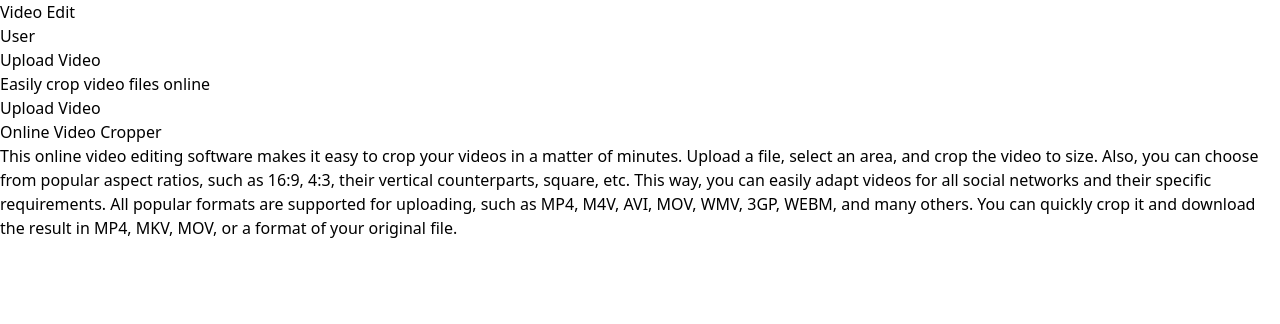
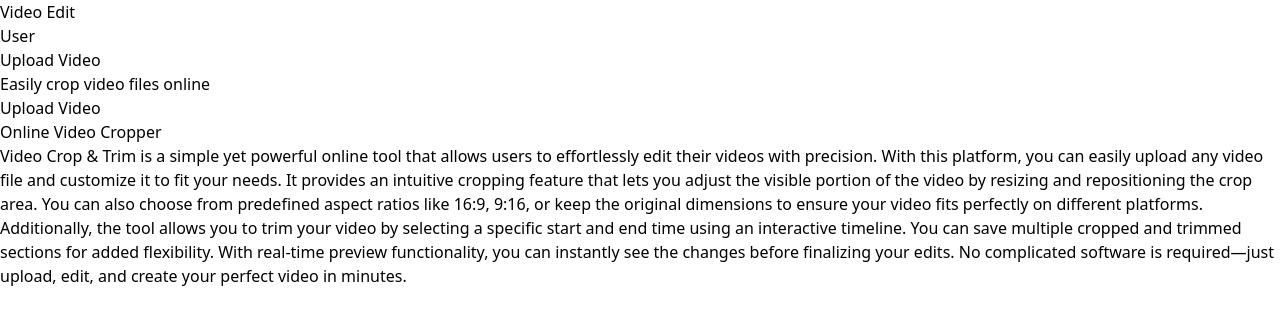
Before and after one commit to Sparsh-Jain-531/Video-Editor, a React (Vite) app: page / in a window 1280 px wide. Shown: the top 324 px of the page. Built offline with nearby package versions, Linux system fonts and the light colour scheme.

Commit message:
Update VideoInfo description and streamline VideoUpload component logic

```diff
--- a/src/components/VideoInfo.jsx
+++ b/src/components/VideoInfo.jsx
@@ -6,15 +6,7 @@ const VideoInfo = () => {
       <div className="w-[50%]">
         <div className="font-bold text-2xl">Online Video Cropper</div>
         <p className="mt-4">
-          This online video editing software makes it easy to crop your videos
-          in a matter of minutes. Upload a file, select an area, and crop the
-          video to size. Also, you can choose from popular aspect ratios, such
-          as 16:9, 4:3, their vertical counterparts, square, etc. This way, you
-          can easily adapt videos for all social networks and their specific
-          requirements. All popular formats are supported for uploading, such as
-          MP4, M4V, AVI, MOV, WMV, 3GP, WEBM, and many others. You can quickly
-          crop it and download the result in MP4, MKV, MOV, or a format of your
-          original file.
+        Video Crop & Trim is a simple yet powerful online tool that allows users to effortlessly edit their videos with precision. With this platform, you can easily upload any video file and customize it to fit your needs. It provides an intuitive cropping feature that lets you adjust the visible portion of the video by resizing and repositioning the crop area. You can also choose from predefined aspect ratios like 16:9, 9:16, or keep the original dimensions to ensure your video fits perfectly on different platforms. Additionally, the tool allows you to trim your video by selecting a specific start and end time using an interactive timeline. You can save multiple cropped and trimmed sections for added flexibility. With real-time preview functionality, you can instantly see the changes before finalizing your edits. No complicated software is required—just upload, edit, and create your perfect video in minutes.
         </p>
       </div>
     </div>
--- a/src/components/VideoUpload.jsx
+++ b/src/components/VideoUpload.jsx
@@ -17,20 +17,12 @@ const VideoUpload = ({ onVideoUpload }) => {
   const [timeRange, setTimeRange] = useState([0, duration]);
   const [isPlaying, setIsPlaying] = useState(false);
   const [selectedSections, setSelectedSections] = useState([]);
+  const [manualStart, setManualStart] = useState(0);
+  const [manualEnd, setManualEnd] = useState(0);
   const playerRef = useRef(null);
 
-  const [manualStart, setManualStart] = useState(0);
-  const [manualEnd, setManualEnd] = useState(0);
-  const [manualX, setManualX] = useState(0);
-  const [manualY, setManualY] = useState(0);
-
-  // Function to update crop area manually
-  const handleManualChange = (key, value) => {
-    setCrop((prev) => ({
-      ...prev,
-      [key]: value,
-    }));
-  };
+  const VIDEO_WIDTH = 800;
+  const VIDEO_HEIGHT = 430;
 
   // Function to handle ratio selection
   const handleRatioChange = (event) => {
@@ -56,9 +48,6 @@ const VideoUpload = ({ onVideoUpload }) => {
     });
   };
 
-  const VIDEO_WIDTH = 800;
-  const VIDEO_HEIGHT = 430;
-
   const handleFileChange = (event) => {
     const file = event.target.files[0];
     if (file) {
@@ -75,35 +64,10 @@ const VideoUpload = ({ onVideoUpload }) => {
     setIsPlaying((prev) => !prev);
   };
 
-  const setRatio = (widthRatio, heightRatio) => {
-    const newWidth = Math.min(
-      VIDEO_WIDTH,
-      (VIDEO_HEIGHT * widthRatio) / heightRatio
-    );
-    const newHeight = Math.min(
-      VIDEO_HEIGHT,
-      (VIDEO_WIDTH * heightRatio) / widthRatio
-    );
-
-    setCrop({
-      width: Math.floor(newWidth),
-      height: Math.floor(newHeight),
-      x: Math.floor((VIDEO_WIDTH - newWidth) / 2),
-      y: Math.floor((VIDEO_HEIGHT - newHeight) / 2),
-    });
-  };
-
-  const addTimeSection = () => {
-    setSelectedSections([
-      ...selectedSections,
-      { start: timeRange[0], end: timeRange[1], X: crop.x, Y: crop.y },
-    ]);
-  };
-
   const addTimeSections = () => {
     setSelectedSections([
       ...selectedSections,
-      { start: manualStart, end: manualEnd, X: manualX, Y: manualY },
+      { start: manualStart, end: manualEnd, X: crop.x, Y: crop.y },
     ]);
   };
 
```
